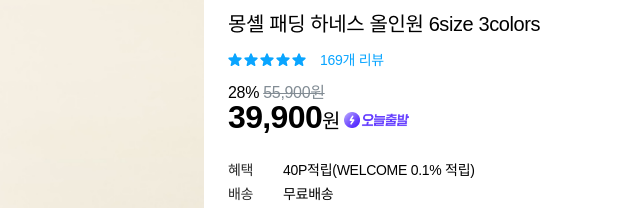
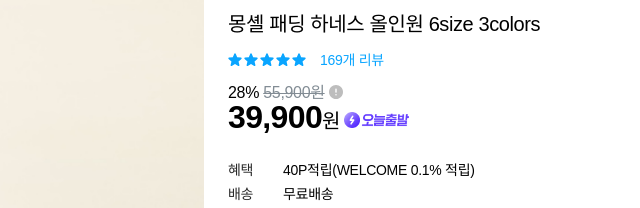
Before and after one commit to elldia/TIL_js, a website: page sass_study/project4_ohou/index.html in a window 1280 px wide. Shown: the part 115-323 px from the top of the page, 483-1123 px from the left. Drawn offline with Linux system fonts and the light colour scheme.

Commit message:
오늘의집 1~8 과정완료

```diff
--- a/sass_study/project4_ohou/styles/index.scss
+++ b/sass_study/project4_ohou/styles/index.scss
@@ -56,7 +56,7 @@
                         .original {color:$color-gray-light-lv1;}
                         .price_info {
                             position:relative;
-                            .info_icon {transform:translateY(4px); width:14px; fill:$color-white;}
+                            .info_icon {transform:translateY(4px); width:14px; fill:$color-gray-light-lv2;}
                             .info {
                                 width:300px;
                                 @include pst-ab; left:50%; top:25px;
```
Also changed, not shown: sass_study/project4_ohou/styles/main.css, 1 other file.
